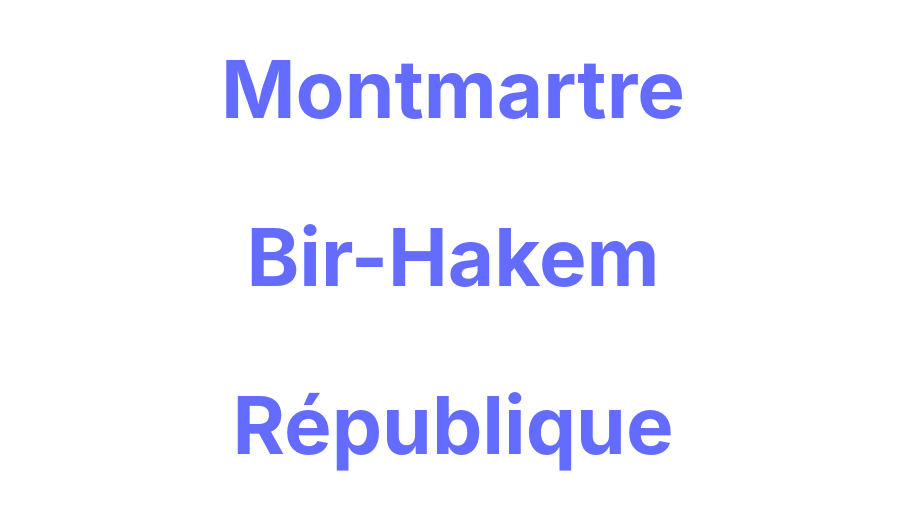
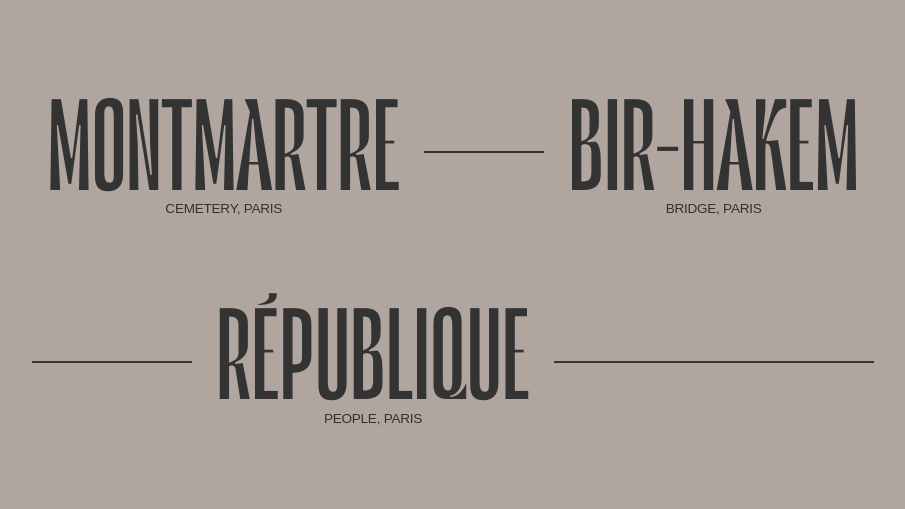
Before and after one commit to MathisHumbert/threejs-motion-hover-effect-codrops, a website built with Vite: page index.html in a window 1280 px wide. Shown: the part 143-652 px from the top of the page, without its empty margins (187-1092 px from the left). Built offline with nearby package versions, Linux system fonts and the light colour scheme; animation ran at ten frames a second; files whose address does not match are found by name.

Commit message:
added css and reworked some js code

```diff
--- a/css/style.css
+++ b/css/style.css
@@ -1,17 +1,27 @@
-:root {
-  font-family: Inter, system-ui, Avenir, Helvetica, Arial, sans-serif;
-  line-height: 1.5;
+@font-face {
+  font-family: 'Le murmure';
+  src: url('/fonts/Le-Murmure.otf') format('opentype');
   font-weight: 400;
+  font-style: normal;
+}
 
-  color-scheme: light dark;
-  color: rgba(255, 255, 255, 0.87);
-  background-color: #242424;
+* {
+  padding: 0;
+  margin: 0;
+  box-sizing: border-box;
+}
 
-  font-synthesis: none;
-  text-rendering: optimizeLegibility;
-  -webkit-font-smoothing: antialiased;
-  -moz-osx-font-smoothing: grayscale;
-  -webkit-text-size-adjust: 100%;
+body {
+  height: 100%;
+  overflow: hidden;
+  background-color: #b1a59f;
+  color: #333;
+  font-family: Arial, 'Helvetica Neue', Helvetica, sans-serif;
+  font-size: 0.85rem;
+  line-height: 0.85rem;
+  font-weight: 400;
+  letter-spacing: -0.02em;
+  text-transform: uppercase;
 }
 
 canvas {
@@ -23,89 +33,66 @@ canvas {
   pointer-events: none;
 }
 
-a {
-  font-weight: 500;
-  color: #646cff;
-  text-decoration: inherit;
-}
-a:hover {
-  color: #535bf2;
-}
-
-body {
-  margin: 0;
-  display: flex;
-  place-items: center;
-  min-width: 320px;
-  min-height: 100vh;
-}
-
-h1 {
-  margin: 5rem;
-  font-size: 5em;
-  line-height: 1.1;
-}
-
-#app {
-  max-width: 1280px;
-  margin: 0 auto;
-  padding: 2rem;
-  text-align: center;
-}
-
-.logo {
-  height: 6em;
-  padding: 1.5em;
-  will-change: filter;
-  transition: filter 300ms;
-}
-.logo:hover {
-  filter: drop-shadow(0 0 2em #646cffaa);
-}
-.logo.vanilla:hover {
-  filter: drop-shadow(0 0 2em #f7df1eaa);
-}
-
-.card {
-  padding: 2em;
-}
-
-.read-the-docs {
-  color: #888;
-}
-
-button {
-  border-radius: 8px;
-  border: 1px solid transparent;
-  padding: 0.6em 1.2em;
-  font-size: 1em;
-  font-weight: 500;
-  font-family: inherit;
-  background-color: #1a1a1a;
-  cursor: pointer;
-  transition: border-color 0.25s;
-}
-button:hover {
-  border-color: #646cff;
-}
-button:focus,
-button:focus-visible {
-  outline: 4px auto -webkit-focus-ring-color;
-}
-
 img {
   display: none;
 }
 
-@media (prefers-color-scheme: light) {
-  :root {
-    color: #213547;
-    background-color: #ffffff;
-  }
-  a:hover {
-    color: #747bff;
-  }
-  button {
-    background-color: #f9f9f9;
-  }
+.app {
+  width: 100%;
+  height: 100vh;
+  display: flex;
+  justify-content: center;
+  align-items: center;
 }
+
+a {
+  cursor: pointer;
+}
+
+/*
+GRID
+*/
+.grid {
+  position: relative;
+  z-index: 3;
+}
+
+.grid__items {
+  display: flex;
+  justify-content: center;
+  align-items: center;
+}
+
+.grid__items__link {
+  display: flex;
+  flex-direction: column;
+  align-items: center;
+  margin: 2.5rem 24px;
+}
+
+.grid__items__link h1 {
+  display: inline-block;
+  padding-top: 0.9rem;
+  font-family: 'Le murmure', sans-serif;
+  font-size: 7rem;
+  line-height: 6rem;
+}
+
+.grid__items__link p {
+  margin-top: 0.2rem;
+  line-height: 1rem;
+}
+
+.grid__items__divider {
+  width: 120px;
+  height: 2px;
+  background-color: #333;
+}
+
+.grid__items__divider:nth-child(1) {
+  width: 160px;
+}
+
+.grid__items__divider:nth-child(3) {
+  width: 320px;
+}
--- /dev/null
+++ b/gls/rgb-shift-fragment.glsl
@@ -0,0 +1,9 @@
+uniform sampler2D uTexture;
+uniform float uAlpha;
+
+varying vec2 vUv;
+
+void main(){
+  vec3 color = texture2D(uTexture, vUv).rgb;
+  gl_FragColor = vec4(color, uAlpha);
+}
--- /dev/null
+++ b/gls/rgb-shift-vertex.glsl
@@ -0,0 +1,16 @@
+uniform vec2 uOffset;
+
+varying vec2 vUv;
+
+vec3 deformationCurve(vec3 position, vec2 uv, vec2 offset) {
+  position.x = position.x + (sin(uv.y * PI) * offset.x);
+  position.y = position.y + (sin(uv.x * PI) * offset.y);
+  return position;
+}
+
+void main(){
+  vec3 newPosition = deformationCurve(position, uv, uOffset);
+
+  vUv = uv;
+  gl_Position = projectionMatrix * modelViewMatrix * vec4(newPosition, 1.0);
+}
--- a/index.html
+++ b/index.html
@@ -8,19 +8,31 @@
     <title>Vite App</title>
   </head>
   <body>
-    <div id="app">
-      <a class="link" href="#">
+    <div class="app">
+      <div class="grid">
+        <div class="grid__items">
+          <a class="grid__items__link" target="_blank">
             <h1>Montmartre</h1>
-        <img src="img/demo1/img1.jpg" alt="Some image" />
+            <p>cemetery, paris</p>
+            <img src="img/demo1/img1.jpg" alt="img1" />
           </a>
-      <a class="link" href="#">
+          <div class="grid__items__divider"></div>
+          <a class="grid__items__link" target="_blank">
             <h1>Bir-Hakem</h1>
-        <img src="img/demo1/img2.jpg" alt="Some image" />
+            <p>bridge, paris</p>
+            <img src="img/demo1/img2.jpg" alt="img2" />
           </a>
-      <a class="link" href="#">
+        </div>
+        <div class="grid__items">
+          <div class="grid__items__divider"></div>
+          <a class="grid__items__link" target="_blank">
             <h1>République</h1>
-        <img src="img/demo1/img3.jpg" alt="Some image" />
+            <p>people, paris</p>
+            <img src="img/demo1/img3.jpg" alt="img3" />
           </a>
+          <div class="grid__items__divider"></div>
+        </div>
+      </div>
     </div>
     <script type="module" src="/js/Math.js"></script>
     <script type="module" src="/js/main.js"></script>
--- a/js/Effect.js
+++ b/js/Effect.js
@@ -3,11 +3,14 @@ import { gsap } from 'gsap';
 
 import EffectShell from './EffectShell';
 
+import vertexShader from '../gls/rgb-shift-vertex.glsl';
+import fragmentShader from '../gls/rgb-shift-fragment.glsl';
+
 export default class Effect extends EffectShell {
   constructor(contianer = document.body, itemsWrapper = null, options = {}) {
     super(contianer, itemsWrapper);
 
-    // if (!this.container || !this.itemsWrapper) return;
+    if (!this.container || !this.itemsWrapper) return;
 
     options.strength = options.strength || 0.25;
     this.options = options;
@@ -36,35 +39,9 @@ export default class Effect extends EffectShell {
     this.material = new THREE.ShaderMaterial({
       transparent: true,
       uniforms: this.uniforms,
-      vertexShader: `
-      uniform vec2 uOffset;
-
-      varying vec2 vUv;
-
-      #define PI 3.1415926535897932384626433832795
-
-      vec3 deformationCurve(vec3 position, vec2 uv, vec2 offset) {
-        position.x = position.x + (sin(uv.y * PI) * offset.x);
-        position.y = position.y + (sin(uv.x * PI) * offset.y);
-        return position;
-      }
-
-      void main(){
-        vec3 newPosition = deformationCurve(position, uv, uOffset);
-
-        vUv = uv;
-        gl_Position = projectionMatrix * modelViewMatrix * vec4(newPosition, 1.0);
-      }
-      `,
-      fragmentShader: `
-      uniform sampler2D uTexture;
-      uniform float uAlpha;
-      varying vec2 vUv;
-
-      void main(){
-        vec3 color = texture2D(uTexture, vUv).rgb;
-        gl_FragColor = vec4(color, uAlpha);
-      }`,
+      defines: { PI: 3.1415926535897932384626433832795 },
+      vertexShader: vertexShader,
+      fragmentShader: fragmentShader,
     });
 
     this.plane = new THREE.Mesh(this.geometry, this.material);
--- a/js/EffectShell.js
+++ b/js/EffectShell.js
@@ -5,7 +5,7 @@ export default class EffectShell {
     this.container = container;
     this.itemsWrapper = itemsWrapper;
 
-    // if (!this.container || !this.itemsWrapper) return;
+    if (!this.container || !this.itemsWrapper) return;
 
     this.setup();
     this.initEffectShell().then(() => {
@@ -87,12 +87,6 @@ export default class EffectShell {
         this._onMouseOver.bind(this, index),
         false
       );
-
-      item.element.addEventListener(
-        'mouseleave',
-        this._onMouseLeave.bind(this),
-        false
-      );
     });
 
     this.container.addEventListener(
@@ -101,11 +95,11 @@ export default class EffectShell {
       false
     );
 
-    // this.itemsWrapper.addEventListener(
-    //   'mouseleave',
-    //   this._onMouseLeave.bind(this),
-    //   false
-    // );
+    this.itemsWrapper.addEventListener(
+      'mouseleave',
+      this._onMouseLeave.bind(this),
+      false
+    );
   }
 
   _onMouseLeave(event) {
@@ -153,8 +147,7 @@ export default class EffectShell {
   }
 
   get itemsElements() {
-    // const items = [...this.itemsWrapper.querySelectorAll('.link')];
-    const items = [...document.querySelectorAll('.link')];
+    const items = [...this.itemsWrapper.querySelectorAll('.grid__items__link')];
 
     return items.map((item, index) => ({
       element: item,
--- a/js/main.js
+++ b/js/main.js
@@ -1,3 +1,6 @@
 import Effect from './Effect';
 
-new Effect();
+const container = document.body;
+const itemsWrapper = document.querySelector('.grid');
+
+new Effect(container, itemsWrapper);
--- a/package.json
+++ b/package.json
@@ -9,7 +9,8 @@
     "preview": "vite preview"
   },
   "devDependencies": {
-    "vite": "^4.3.2"
+    "vite": "^4.3.2",
+    "vite-plugin-glsl": "^1.1.2"
   },
   "dependencies": {
     "gsap": "^3.11.5",
--- /dev/null
+++ b/vite.config.js
@@ -0,0 +1,7 @@
+// vite.config.js
+import glsl from 'vite-plugin-glsl';
+import { defineConfig } from 'vite';
+
+export default defineConfig({
+  plugins: [glsl()],
+});
```
Also changed, not shown: fonts/Le-Murmure.otf (added), javascript.svg (deleted), public/favicon.ico (added), 1 other file. Lines whose indentation alone changed are shown as unchanged.
